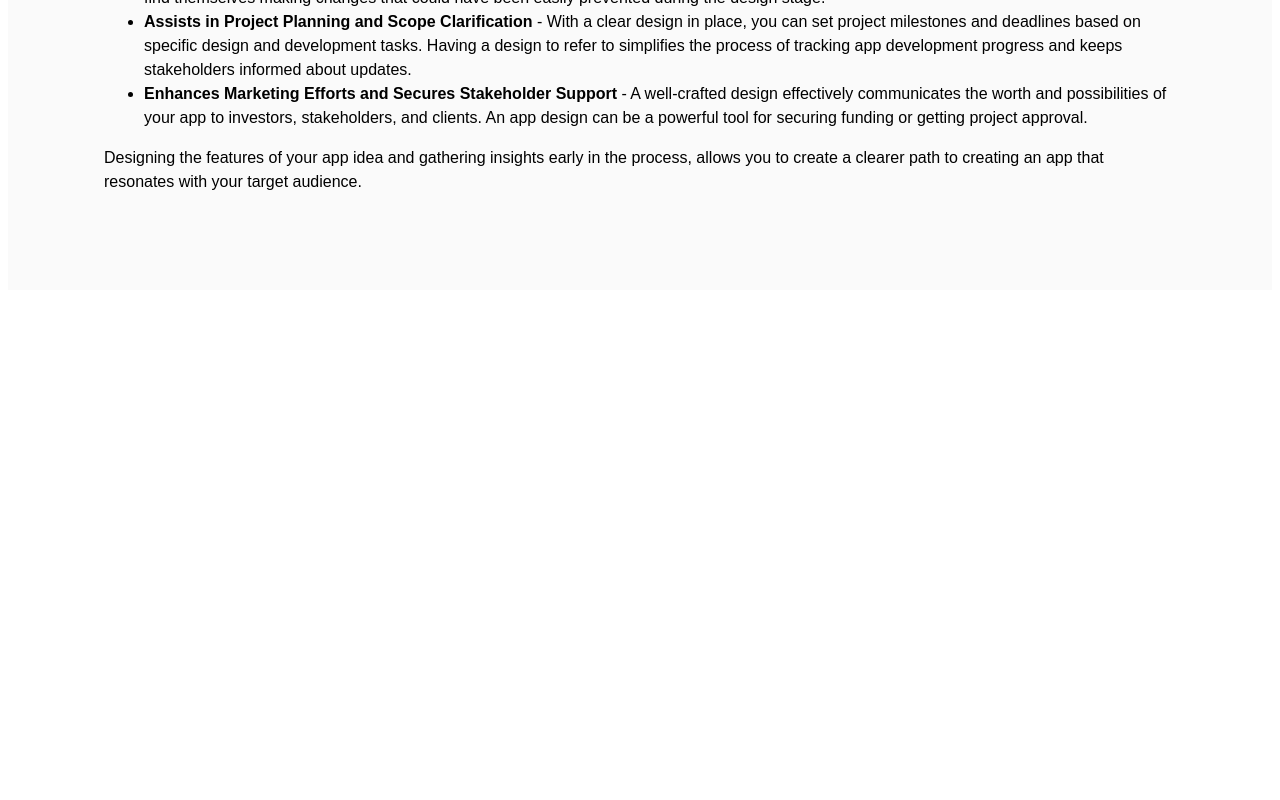
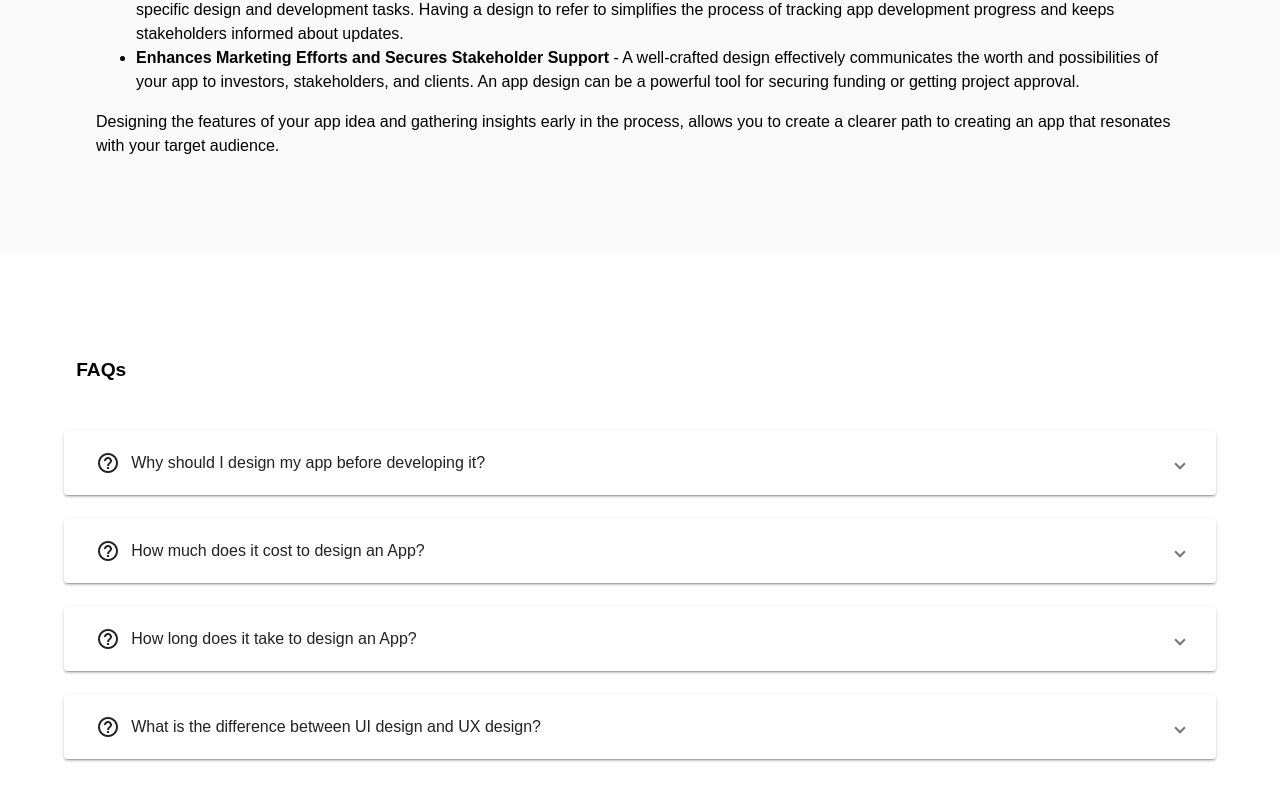
Before and after one commit to visualizethatapp/visualizethatapppage, an Angular app: page / in a window 1280 px wide. Shown: the part 1342-2142 px from the top of the page. Before the commit the page ends 1640 px from the top, so only its background shows below. Built offline with nearby package versions, Linux system fonts and the light colour scheme.

Commit message:
add faq | add angular material

```diff
--- a/angular.json
+++ b/angular.json
@@ -30,6 +30,7 @@
               "src/assets"
             ],
             "styles": [
+              "@angular/material/prebuilt-themes/indigo-pink.css",
               "src/styles.scss"
             ],
             "scripts": []
@@ -90,6 +91,7 @@
               "src/assets"
             ],
             "styles": [
+              "@angular/material/prebuilt-themes/indigo-pink.css",
               "src/styles.scss"
             ],
             "scripts": []
--- a/package.json
+++ b/package.json
@@ -11,10 +11,12 @@
   "private": true,
   "dependencies": {
     "@angular/animations": "^17.0.0",
+    "@angular/cdk": "^17.3.10",
     "@angular/common": "^17.0.0",
     "@angular/compiler": "^17.0.0",
     "@angular/core": "^17.0.0",
     "@angular/forms": "^17.0.0",
+    "@angular/material": "^17.3.10",
     "@angular/platform-browser": "^17.0.0",
     "@angular/platform-browser-dynamic": "^17.0.0",
     "@angular/router": "^17.0.0",
--- a/src/app/app.config.ts
+++ b/src/app/app.config.ts
@@ -2,7 +2,8 @@ import { ApplicationConfig } from '@angular/core';
 import { provideRouter } from '@angular/router';
 
 import { routes } from './app.routes';
+import { provideAnimationsAsync } from '@angular/platform-browser/animations/async';
 
 export const appConfig: ApplicationConfig = {
-  providers: [provideRouter(routes)]
+  providers: [provideRouter(routes), provideAnimationsAsync()]
 };
--- /dev/null
+++ b/src/app/components/faq-section/faq-section.component.html
@@ -0,0 +1,56 @@
+<section class="faqs">
+    <div class="heading">FAQs</div>
+    <div class="questions">
+      <div class="question">
+        <mat-expansion-panel>
+          <mat-expansion-panel-header>
+            <mat-panel-title>
+              <mat-icon>help_outline</mat-icon>
+              <span class="question-title"> Why should I design my app before developing it?</span>
+            </mat-panel-title>
+          </mat-expansion-panel-header>
+          <p>Designing your app prior to its development guarantees a streamlined and effective process that meets the needs of
+            your users and business objectives.
+            By planning ahead, you can save valuable time and resources, ultimately resulting in a more successful and
+            user-centric product.
+          </p>
+        </mat-expansion-panel>
+      </div>
+      <div class="question">
+        <mat-expansion-panel>
+          <mat-expansion-panel-header>
+            <mat-panel-title>
+              <mat-icon>help_outline</mat-icon>
+              <span class="question-title"> How much does it cost to design an App?</span>
+            </mat-panel-title>
+          </mat-expansion-panel-header>
+          <p>The cost of designing an App is determined by the features and complexity of your app idea. Our app design services are
+            priced from R35k.</p>
+        </mat-expansion-panel>
+      </div>
+      <div class="question">
+        <mat-expansion-panel>
+          <mat-expansion-panel-header>
+            <mat-panel-title>
+              <mat-icon>help_outline</mat-icon>
+              <span class="question-title"> How long does it take to design an App?</span>
+            </mat-panel-title>
+          </mat-expansion-panel-header>
+          <p>It can take anywhere from 3 weeks to 10 weeks. Timelines depend on the complexity
+            of the app idea.</p>
+        </mat-expansion-panel>
+      </div>
+      <div class="question">
+        <mat-expansion-panel>
+          <mat-expansion-panel-header>
+            <mat-panel-title>
+              <mat-icon>help_outline</mat-icon>
+              <span class="question-title"> What is the difference between UI design and UX design?</span>
+            </mat-panel-title>
+          </mat-expansion-panel-header>
+          <p>UI (User Interface) design is concerned with the visual and interactive elements of a product while UX(User Experience) design is focused on the overall experience of the user as they interact with the product.
+          </p>
+        </mat-expansion-panel>
+      </div>
+    </div>
+  </section>
--- /dev/null
+++ b/src/app/components/faq-section/faq-section.component.scss
@@ -0,0 +1,49 @@
+.faqs {
+
+    @media(min-width:768px) {
+      padding: 6em 2em;
+    }
+
+    .heading {
+      padding: 1em;
+      font-family: "Signika Negative", sans-serif;
+      font-weight: 600;
+      font-size: 1.2em;
+
+      @media(min-width:768px) {
+        padding: 0.5em 2.3em;
+      }
+    }
+
+    .questions {
+      padding: 1em;
+
+      .question {
+        margin: 1.5em 1em;
+
+
+        .question-title {
+          font-size: 16px;
+          font-family: "Lilita One", sans-serif;
+          font-weight: 400;
+          font-style: normal;
+          padding-left: 0.7em;
+
+          @media(min-width: 768px) {
+            font-size: 16px;
+          }
+        }
+
+        p {
+          line-height: 1.5;
+        }
+      }
+
+      mat-expansion-panel {
+        padding: 0.5em;
+      }
+
+    }
+
+
+  }
--- a/src/app/pages/home-page/home-page.component.html
+++ b/src/app/pages/home-page/home-page.component.html
@@ -1,3 +1,4 @@
 <app-banner></app-banner>
 <app-features></app-features>
 <app-article-section></app-article-section>
+<app-faq-section></app-faq-section>
--- a/src/app/pages/home-page/home-page.component.ts
+++ b/src/app/pages/home-page/home-page.component.ts
@@ -2,6 +2,7 @@ import { Component } from '@angular/core';
 import { BannerComponent } from '../../components/banner/banner.component';
 import { FeaturesComponent } from '../../components/features/features.component';
 import { ArticleSectionComponent } from '../../components/article-section/article-section.component';
+import { FaqSectionComponent } from '../../components/faq-section/faq-section.component';
 
 @Component({
   selector: 'app-home-page',
@@ -9,7 +10,8 @@ import { ArticleSectionComponent } from '../../components/article-section/articl
   imports: [
     BannerComponent,
     FeaturesComponent,
-    ArticleSectionComponent
+    ArticleSectionComponent,
+    FaqSectionComponent
   ],
   templateUrl: './home-page.component.html',
   styleUrl: './home-page.component.scss'
--- a/src/index.html
+++ b/src/index.html
@@ -9,6 +9,8 @@
   <meta name="keywords" content="UI, MVP, UX, UI/UX, Startups, ui design, design, tech, app design, mvp design">
   <link rel="icon" type="image/x-icon" href="favicon.ico">
   <link rel="stylesheet" href="https://cdnjs.cloudflare.com/ajax/libs/font-awesome/4.7.0/css/font-awesome.min.css">
+  <link href="https://fonts.googleapis.com/css2?family=Roboto:wght@300;400;500&display=swap" rel="stylesheet">
+  <link href="https://fonts.googleapis.com/icon?family=Material+Icons" rel="stylesheet">
 </head>
 <body>
   <app-root></app-root>
--- a/src/styles.scss
+++ b/src/styles.scss
@@ -1 +1,4 @@
 /* You can add global styles to this file, and also import other style files */
+
+html, body { height: 100%; }
+body { margin: 0; font-family: Roboto, "Helvetica Neue", sans-serif; }
```
Also changed, not shown: src/app/components/faq-section/faq-section.component.ts (added, +17 -0 lines), 2 other files (tests, documents, lock files or other folders).
